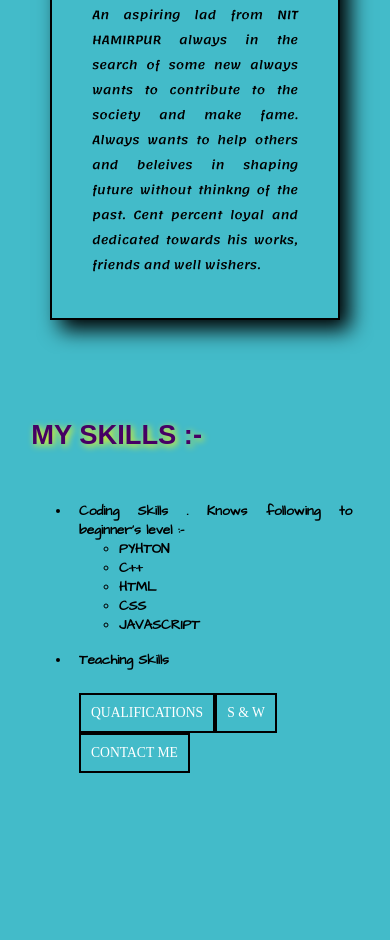
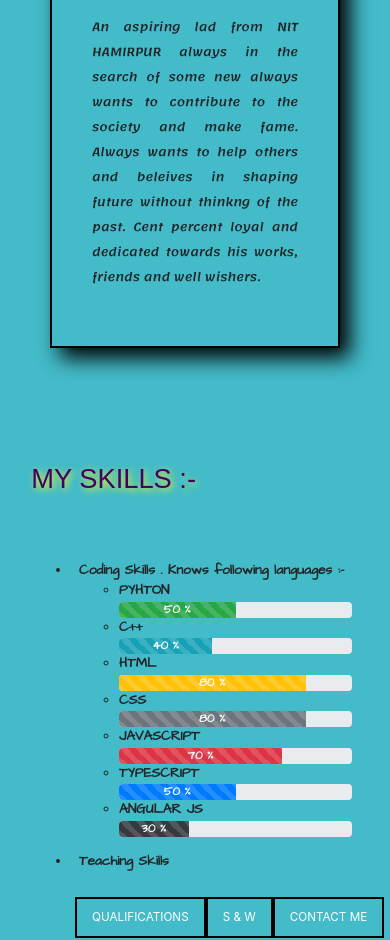
Before and after one commit to asnith/resume-my-skills, a plain HTML site: page index.html in a window 390 px wide. Shown: the part 842-1782 px from the top of the page. Before the commit the page ends 1615 px from the top, so only its background shows below. Drawn offline with nearby package versions, Linux system fonts and the light colour scheme; a web font is replaced by a local one.

Commit message:
Update index.html

```diff
--- a/index.html
+++ b/index.html
@@ -1,7 +1,7 @@
 <!DOCTYPE html>
 <html>
 <head>
-
+    <link rel="stylesheet" type="text/css" href="bootstrap.min.css">
     <link rel="stylesheet"
           href="https://fonts.googleapis.com/css?family=Monika">
           <link href="https://fonts.googleapis.com/css2?family=Roboto+Condensed:wght@700&display=swap" rel="stylesheet">
@@ -120,10 +120,35 @@
      .text2 {
       font-size: 1px;
      }
+     .qss{
+      padding-bottom: 200px;
+      margin-bottom: 200px;
+     }
       .assss a:hover {
     background-color: red;
     border: 2px dotted black;
    }}
+
+   @media (max-width: 400px){
+
+     .assss a {
+
+      display: block;
+      border: 2px solid black;
+      color: white;
+      text-align: center;
+      font-size: 3vw;
+      padding: 10px 15px;
+      text-decoration: none;
+     }
+      .aw {
+      list-style-type: none;
+
+      margin: 1vw;
+      margin-bottom: 20px;
+     }
+
+   }
     </style>
 
     <script type="text/javascript">
@@ -134,6 +159,7 @@
     </script>
 </head>
 <body>
+  <div style="padding-bottom: 10vw">
   <h1 class="resume">MY RESUME</h1>
   <div class="move"><p class="text4" id="move1">&quot; Skills are more important than the Attitude, then the Past, than Education, than Money, than Circumstances, than Appearance, than what people do or say&nbsp;&quot;</p><br>
 
@@ -151,23 +177,32 @@
     </p>
     </div>
     <div class="col-l-12">
-      <div class="r1"><a href="https://asnith.github.io/resume/"><div class="w1">&laquo; BACK</div></a></div>
+      <div class="r1"><a href="file:///C:/Users/ACER/Desktop/Resume.html"><div class="w1">&laquo; BACK</div></a></div>
     <p class="text2" id="move1">&quot; Skills are more important than the Attitude, then the Past, than Education, than Money, than Circumstances, than Appearance, than what people do or say&nbsp;&quot;</p><br><br>
 
     </div>
     <div class="as">
     <h1 class="ass">MY SKILLS :- </h1><br>
     <ul>
-      <li class="asss">Coding Skills . Knows following to beginner's level :-
-        <ul><li>PYHTON</li><LI>C++</LI><LI>HTML</LI><LI>CSS</LI><LI>JAVASCRIPT</LI></ul></li>
+      <li class="asss ">Coding Skills . Knows following languages :-
+        <ul>
+          <li>PYHTON <div class="progress"><br><div class="progress-bar bg-success progress-bar-striped progress-bar-animated" style="width: 50%">50 %</div></li>
+          <LI>C++ <div class="progress"><br><div class="progress-bar bg-info progress-bar-striped progress-bar-animated" style="width: 40%">40 %</div></LI>
+          <LI>HTML <div class="progress"><br><div class="progress-bar bg-warning progress-bar-striped progress-bar-animated" style="width: 80%">80 %</div></LI>
+          <LI>CSS<div class="progress"><br><div class="progress-bar bg-secondary progress-bar-striped progress-bar-animated" style="width: 80%">80 %</div></LI>
+          <LI>JAVASCRIPT <div class="progress"><br><div class="progress-bar bg-danger progress-bar-striped progress-bar-animated" style="width: 70%">70 %</div></LI>
+          <LI>TYPESCRIPT <div class="progress"><br><div class="progress-bar progress-bar-striped progress-bar-animated" style="width: 50%">50 %</div></LI>
+          <LI>ANGULAR JS <div class="progress"><br><div class="progress-bar bg-dark progress-bar-striped progress-bar-animated" style="width: 30%">30 %</div></LI>
+        </ul>
+      </li>
       <li class="asss">Teaching Skills </li>
     </ul>
     <ul class="aw">
-      <li class="assss"><a href="https://asnith.github.io/resume-qualifications/"> QUALIFICATIONS</a></li>
-      <li class="assss"><a href="https://asnith.github.io/resume-strength-weakness/">S & W</a></li>
-      <li class="assss"><a href="https://asnith.github.io/resume-contact-me/">CONTACT ME </a></li>
+      <li class="assss"><a href="file:///C:/Users/ACER/Desktop/Resume1.html"> QUALIFICATIONS</a></li>
+      <li class="assss"><a href="file:///C:/Users/ACER/Desktop/Resume2.html">S & W</a></li>
+      <li class="assss"><a href="file:///C:/Users/ACER/Desktop/Resume4.html">CONTACT ME </a></li>
     </ul>
   </div>
-
+</div>
 </body>
 </html>
```
